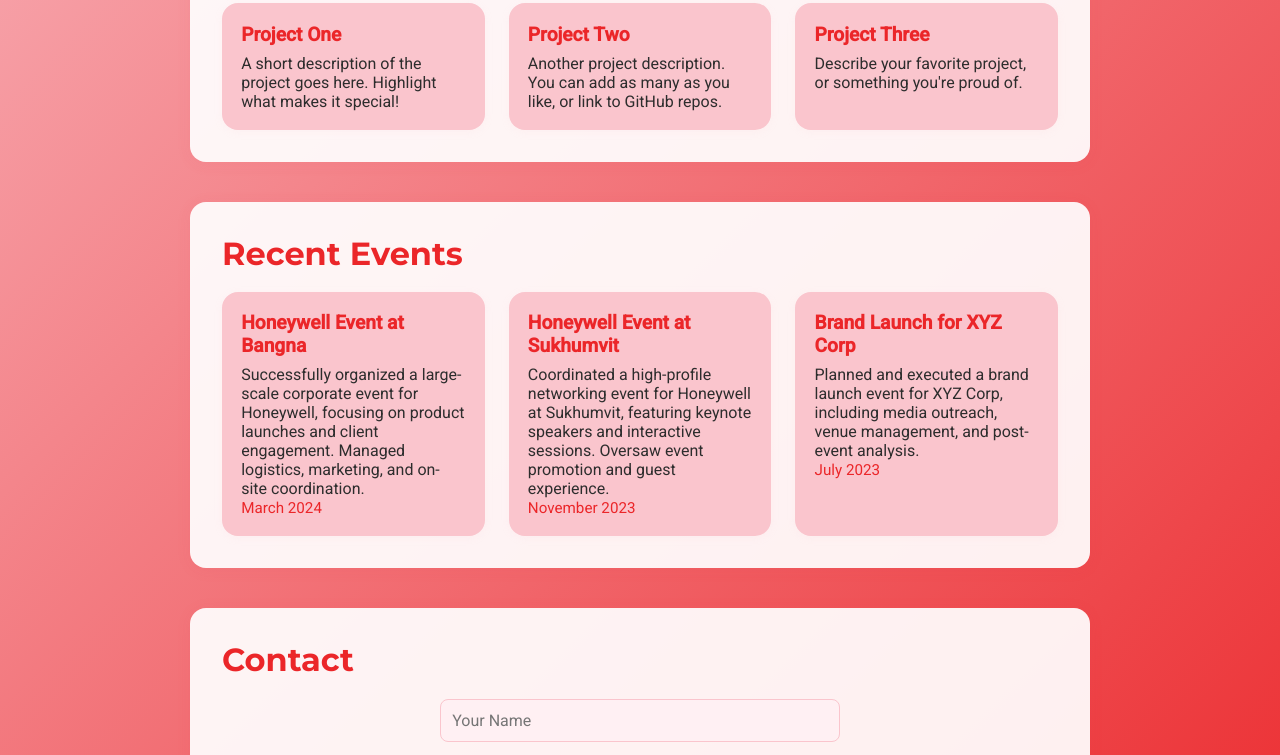
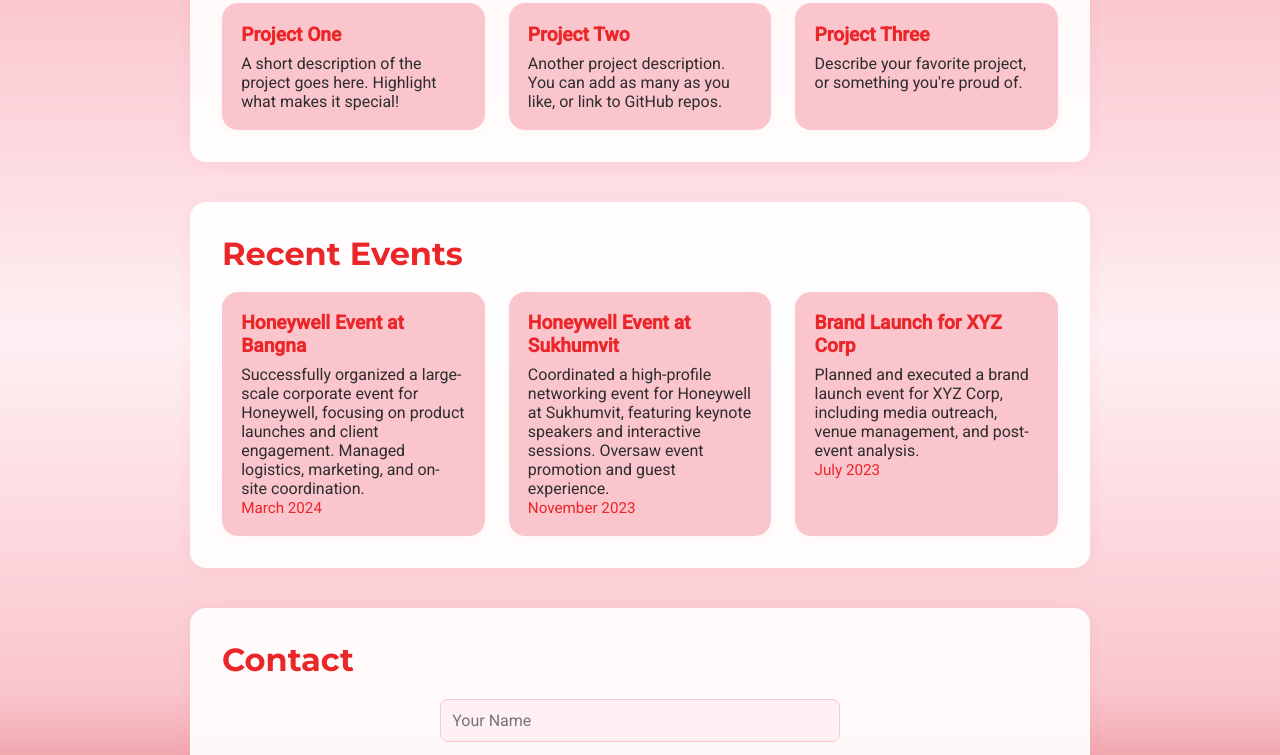
Before and after one commit to Evachanitta/portfolio, a plain HTML site: page index.html in a window 1280 px wide. Shown: the part 740-1495 px from the top of the page. Drawn offline with Linux system fonts and the light colour scheme.

Commit message:
gradient

```diff
--- a/index.html
+++ b/index.html
@@ -11,7 +11,7 @@
       --pink: #fac5cd;
       --light-pink: #fff0f3;
       --deep-red: #c41b1b;
-      --bg-gradient: linear-gradient(135deg, var(--pink) 0%, var(--red) 100%);
+      --bg-gradient: linear-gradient(to bottom, var(--deep-red) 0%, var(--pink) 40%, var(--light-pink) 60%, var(--pink) 80%, var(--deep-red) 100%);
       --text-dark: #2d2d2d;
       --text-light: #fff;
     }
```
